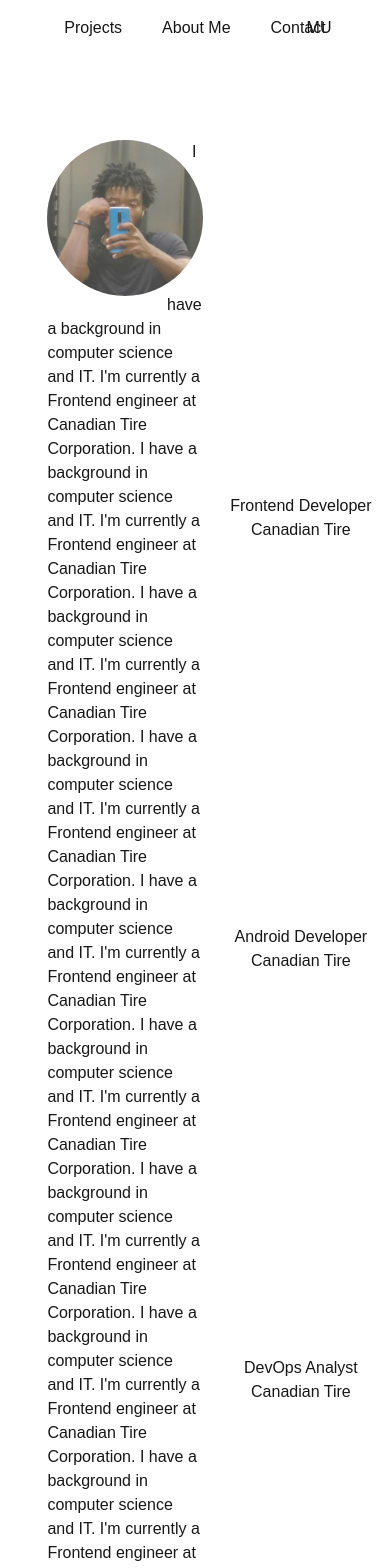
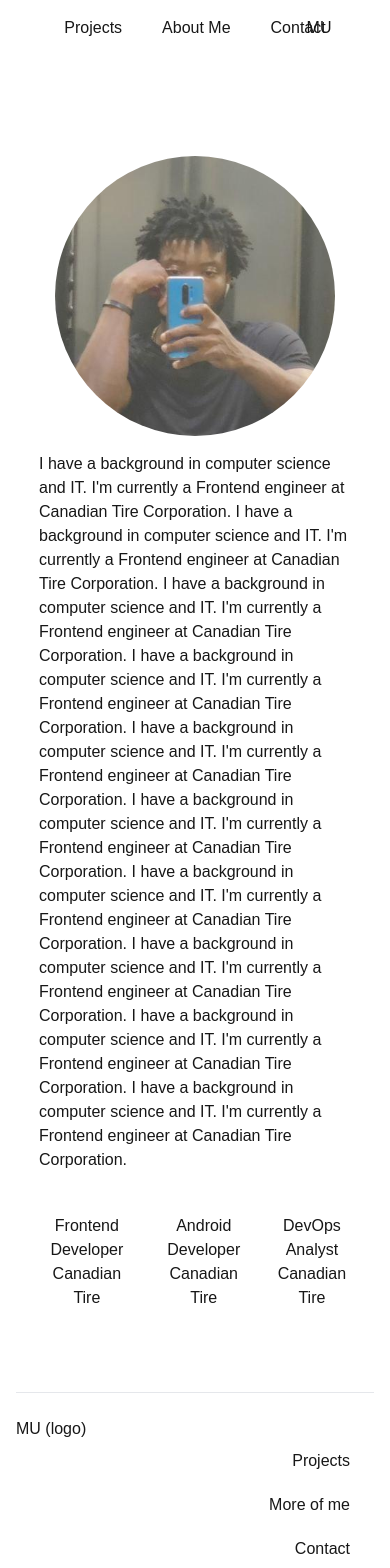
Before and after one commit to iceicles/portfolio, a Next.js app: page /about-me in a window 390 px wide. Shown: the top 1568 px of the page. Built offline with nearby package versions, Linux system fonts and the light colour scheme.

Commit message:
responsive styles for about me page

```diff
--- a/app/about-me/page.tsx
+++ b/app/about-me/page.tsx
@@ -80,7 +80,7 @@ export default function About() {
 
   return (
     <>
-      <div className='flex justify-around'>
+      <div className='flex flex-col md:flex-row justify-evenly'>
         <MainSection />
         <TimelineSection showModal={onModalClick} />
       </div>
--- a/app/globals.css
+++ b/app/globals.css
@@ -22,6 +22,6 @@ body {
 
 @layer utilities {
   .shape-outside-circle {
-    shape-outside: circle(55%);
+    shape-outside: circle(50%);
   }
 }
--- a/components/Card/AboutMeCardShort/index.tsx
+++ b/components/Card/AboutMeCardShort/index.tsx
@@ -17,7 +17,7 @@ const AboutMeCardShort: FC<AboutMeCardShort> = ({
     <>
       <button
         onClick={() => onClick(id)}
-        className='border-white border-2 p-2 rounded-xl'
+        className='border-white border-2 p-2 rounded-xl ml-2.5 sm:ml-0 first:ml-0'
       >
         <h1>{title}</h1>
         <p>{workplace}</p>
--- a/containers/about-page/main-section/index.tsx
+++ b/containers/about-page/main-section/index.tsx
@@ -4,7 +4,7 @@ import { ProfilePicture } from '../../home-page/hero-section/ProfilePic/ProfileP
 const MainSection = () => {
   return (
     <>
-      <div className='w-[40vw] ml-[10vw]'>
+      <div className='w-[80vw] lg:w-[50vw] md:w-[60vw] md:ml-[10vw] flex flex-col sm:block self-center gap-0'>
         <ProfilePicture additionalClass='float-left shape-outside-circle' />
         <p>
           I have a background in computer science and IT. I'm currently a
--- a/containers/about-page/timeline-section/index.tsx
+++ b/containers/about-page/timeline-section/index.tsx
@@ -8,7 +8,7 @@ interface TimelineSection {
 
 const TimelineSection: FC<TimelineSection> = ({ showModal }) => {
   return (
-    <div className='flex flex-col gap-y-[5vw] justify-evenly flex-wrap'>
+    <div className='flex md:flex-col m-auto sm:gap-[5vw] justify-evenly sm:flex-wrap p-8 md:p-0'>
       {AboutMeCards.map((card) => (
         <React.Fragment key={card.id}>
           <AboutMeCardShort
--- a/containers/home-page/hero-section/ProfilePic/ProfilePicture.tsx
+++ b/containers/home-page/hero-section/ProfilePic/ProfilePicture.tsx
@@ -9,7 +9,7 @@ export const ProfilePicture: FC<ProfilePicProps> = ({ additionalClass }) => {
   return (
     <div>
       <Image
-        className={`rounded-[50%] aspect-w-[1] aspect-h-[1] ${additionalClass}`}
+        className={`p-4 rounded-[50%] aspect-w-[1] aspect-h-[1] ${additionalClass}`}
         src='/profilepic.png'
         alt='Moses Umogbai'
         width={350}
```
